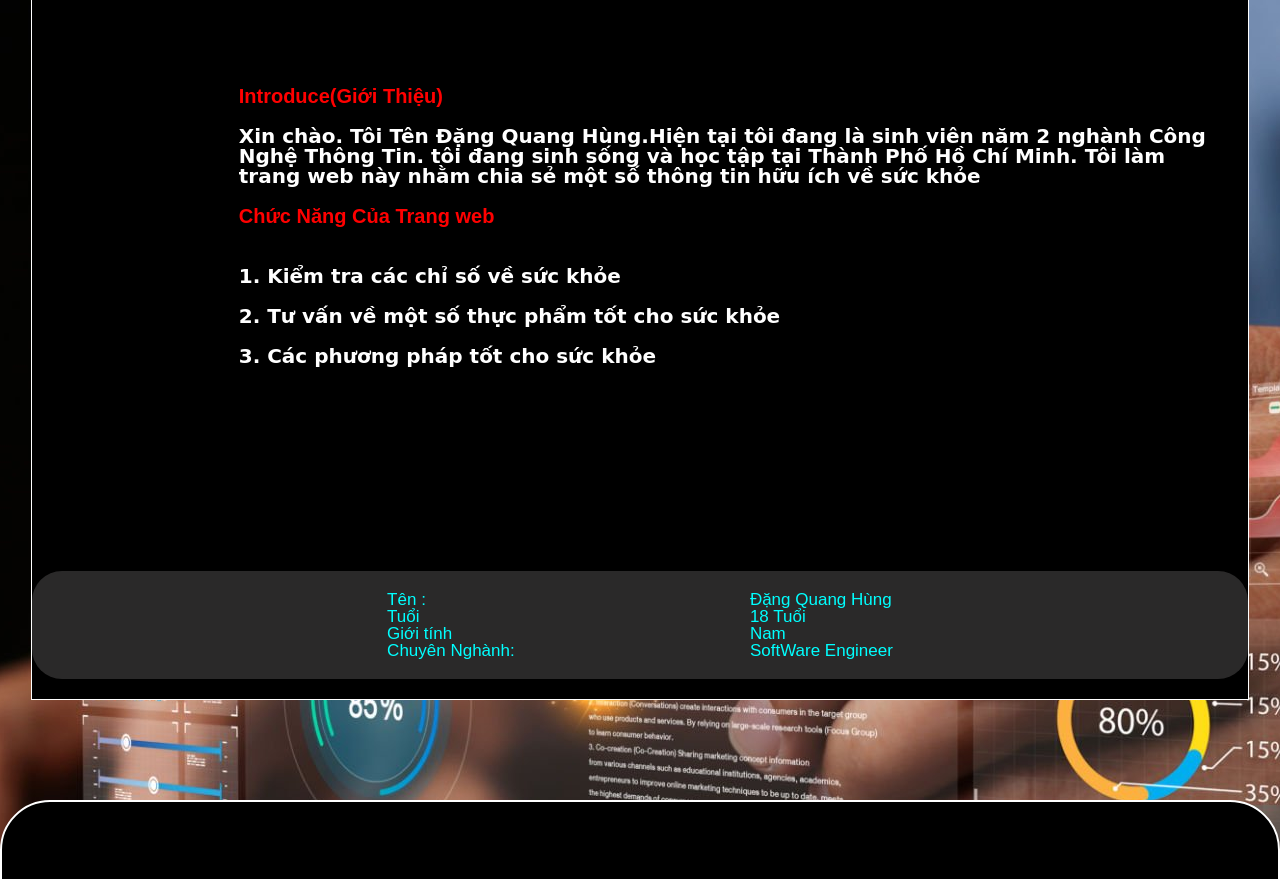
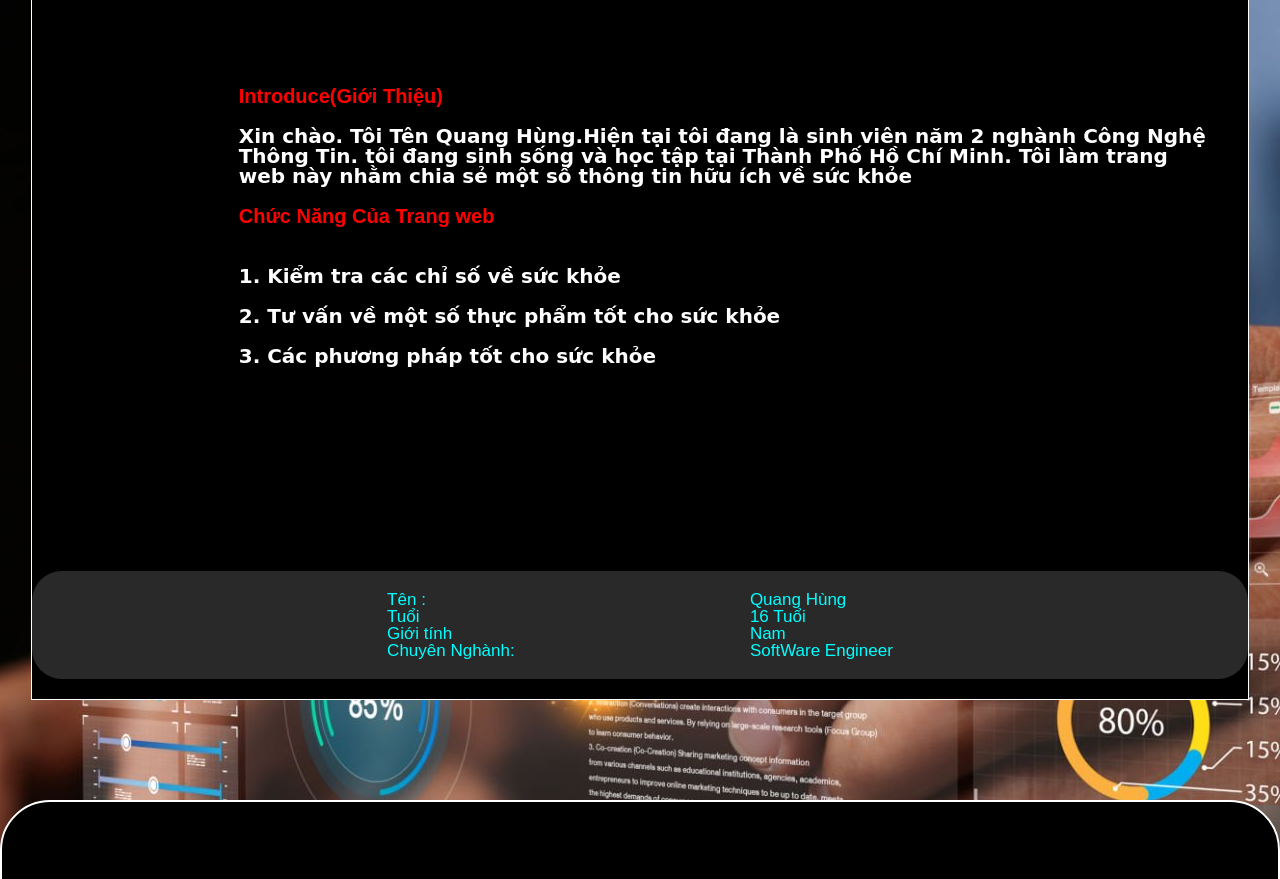
Before and after one commit to quanghungdang253/CheckHealth, a website: page index.html in a window 1280 px wide. Shown: the part 1400-2279 px from the top of the page. Drawn offline with nearby package versions, Linux system fonts and the light colour scheme; some packages are replaced by stand-ins of ours; a script that the page names is missing.

Commit message:
update name

```diff
--- a/index.html
+++ b/index.html
@@ -223,7 +223,7 @@
                                         <div class="information">
                                             <div class="box boxparagraper">
                                                 <h2> Introduce(Giới Thiệu)</h2>
-                                                <p>Xin chào. Tôi Tên Đặng Quang Hùng.Hiện tại tôi đang là sinh viên năm 2 nghành Công Nghệ Thông Tin. tôi đang sinh sống và học tập tại Thành Phố Hồ Chí Minh. Tôi làm trang web này nhằm chia sẻ một số thông tin hữu ích về sức khỏe </p>
+                                                <p>Xin chào. Tôi Tên Quang Hùng.Hiện tại tôi đang là sinh viên năm 2 nghành Công Nghệ Thông Tin. tôi đang sinh sống và học tập tại Thành Phố Hồ Chí Minh. Tôi làm trang web này nhằm chia sẻ một số thông tin hữu ích về sức khỏe </p>
                                             </div>
                                                 <div class="function">
                                                         <h2> Chức Năng Của Trang web </h2>
@@ -246,8 +246,8 @@
                                                 <h2> Chuyên Nghành:  </h2>
                                         </div>
                                         <div class="box2">
-                                                <h2> Đặng Quang Hùng </h2>
-                                                <h2> 18 Tuổi </h2>
+                                                <h2>  Quang Hùng </h2>
+                                                <h2> 16 Tuổi </h2>
                                                 <h2> Nam </h2>
                                                 <h2> SoftWare Engineer</h2>
                                         </div>
```
